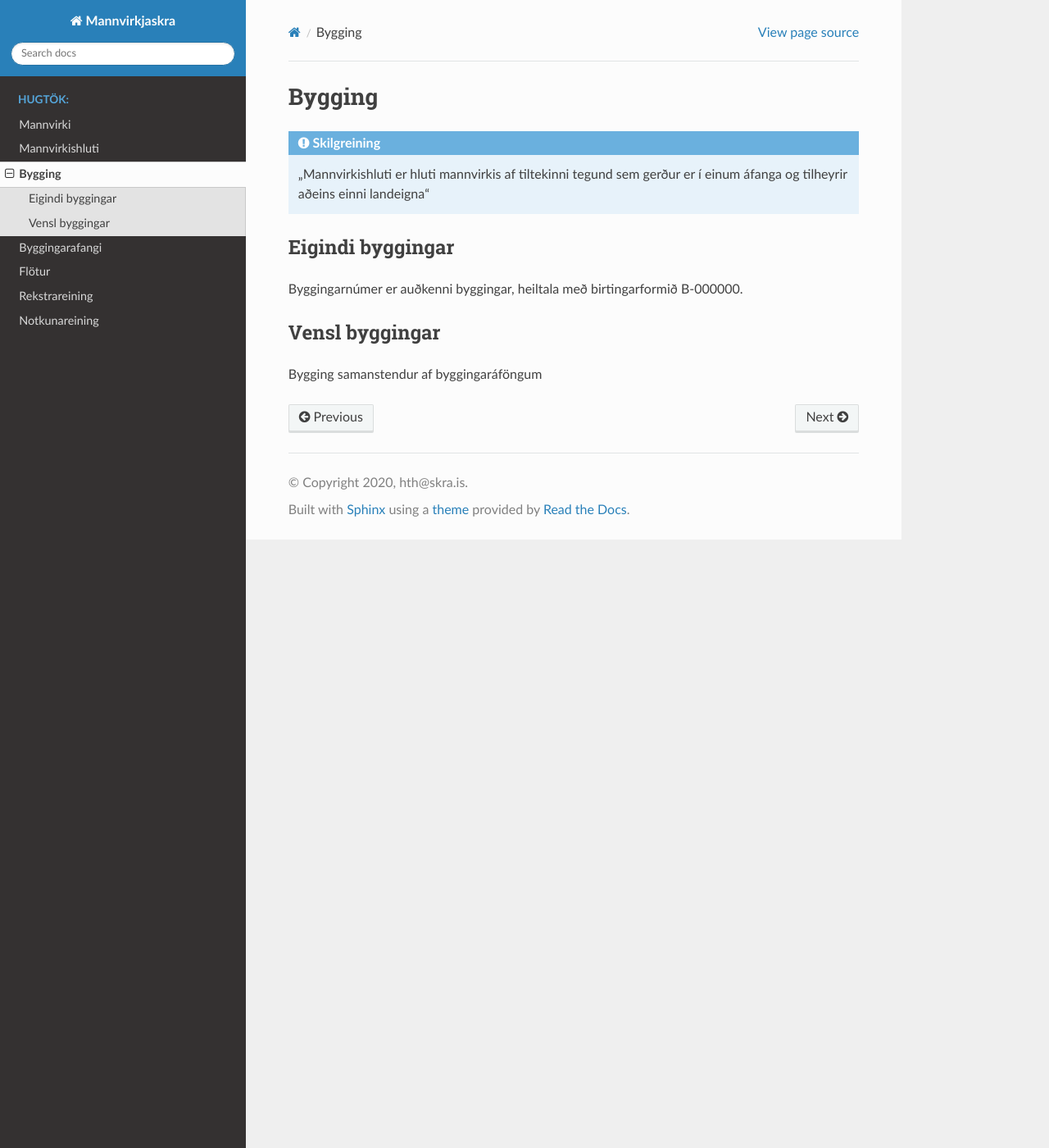
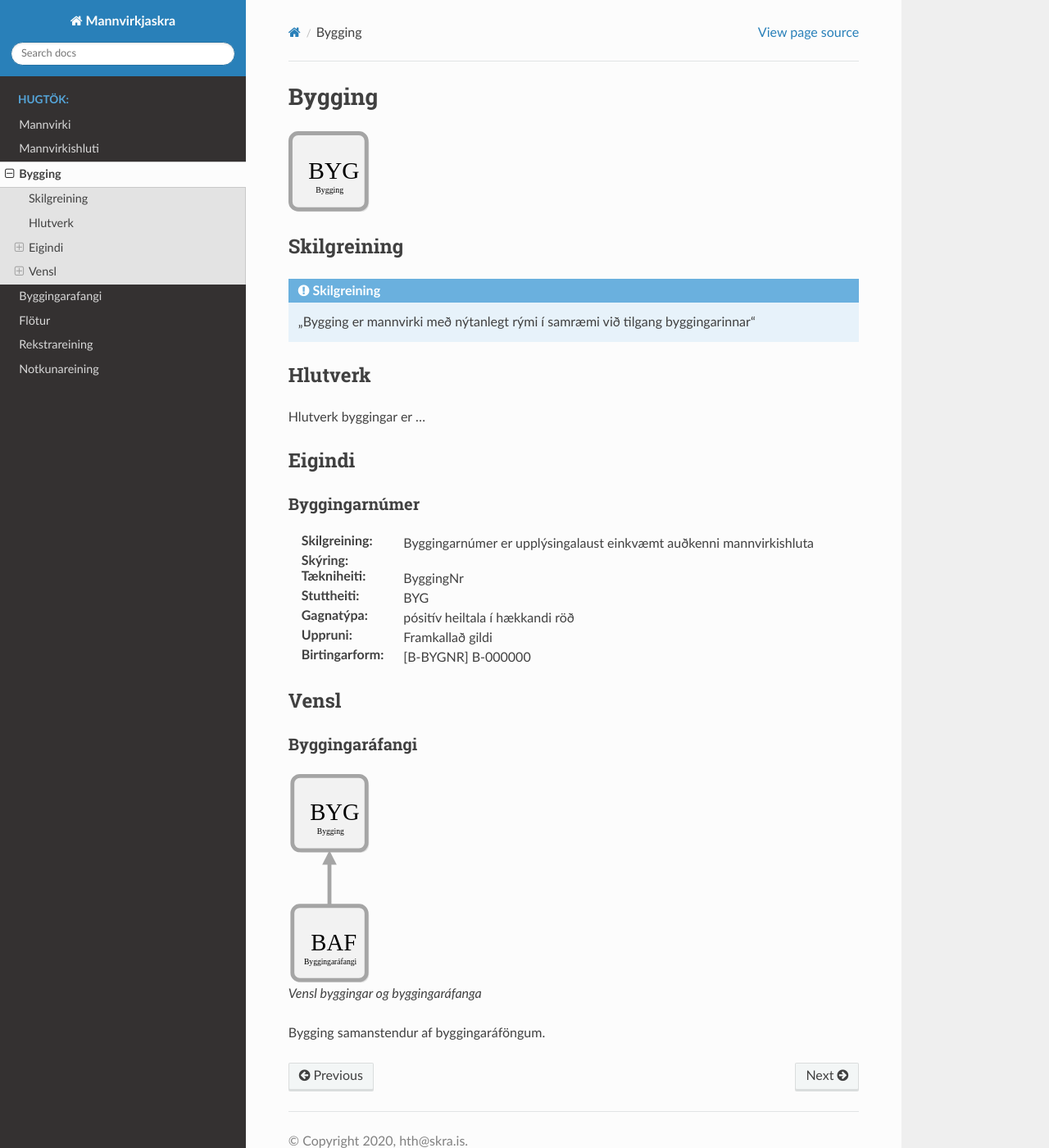
Before and after one commit to hthl/Mannvirkjaskra, a Sphinx documentation site: the page built from source/bygging.rst, in a window 1280 px wide and 1400 px high. Shown: the whole window at 82% size. Built offline with Sphinx 7.4.7 and the Read the Docs theme 2.0.0, drawn with Linux system fonts in a browser that asks for light colours.

Commit message:
Update bygging.rst

```diff
--- a/source/bygging.rst
+++ b/source/bygging.rst
@@ -1,18 +1,57 @@
 Bygging
-=======
+===============
+
+.. image:: img/bygging.svg
+   :width: 100
+
+Skilgreining
+------------
 
 .. admonition:: Skilgreining
     :class: skilgreining
 
-    „Mannvirkishluti er hluti mannvirkis af tiltekinni tegund sem gerður er í einum áfanga og tilheyrir aðeins einni landeigna“
+    „Bygging er mannvirki með nýtanlegt rými í samræmi við tilgang byggingarinnar“
 
-Eigindi byggingar
--------------------
+Hlutverk
+--------
 
-Byggingarnúmer er auðkenni byggingar, heiltala með birtingarformið B-000000.
+Hlutverk byggingar er ...
 
+Eigindi
+-------
 
-Vensl byggingar
---------------------
+Byggingarnúmer
+~~~~~~~~~~~~~~~~~~~~
 
-Bygging samanstendur af byggingaráföngum
+:Skilgreining:
+ Byggingarnúmer er upplýsingalaust einkvæmt auðkenni mannvirkishluta
+
+:Skýring:
+
+:Tækniheiti:
+ ByggingNr
+
+:Stuttheiti:
+ BYG
+
+:Gagnatýpa:
+ pósitív heiltala í hækkandi röð
+
+:Uppruni:
+ Framkallað gildi
+
+:Birtingarform:
+ [B-BYGNR] B-000000
+
+Vensl
+-----
+
+Byggingaráfangi
+~~~~~~~~~~~~~~~
+
+.. figure:: img/bygging_byggingarafangi.svg
+  :width: 100
+
+  Vensl byggingar og byggingaráfanga
+
+Bygging samanstendur af byggingaráföngum.
```
